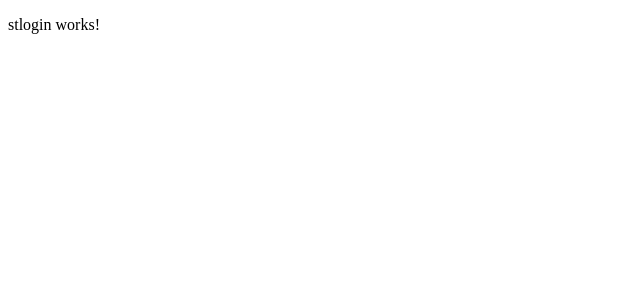
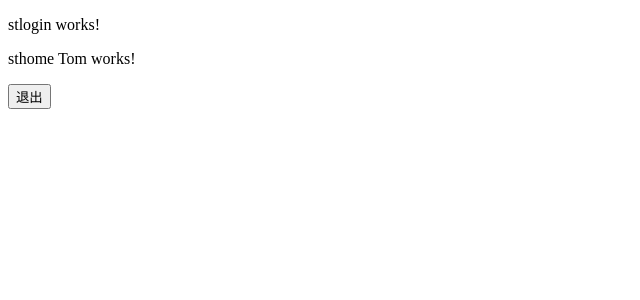
Before and after one commit to szlsay/STAngular, an Angular app: page / in a window 1280 px wide. Shown: the top 300 px of the page, without its empty margins (0-640 px from the left). Built offline with nearby package versions, Linux system fonts and the light colour scheme.

Commit message:
fix:input output

```diff
--- a/src/app/sthome/sthome.component.html
+++ b/src/app/sthome/sthome.component.html
@@ -1 +1,2 @@
-<p>sthome works!</p>
+<p>sthome {{name}} works!</p>
+<button (click)="handlerOutLogin()">退出</button>
--- a/src/app/sthome/sthome.component.ts
+++ b/src/app/sthome/sthome.component.ts
@@ -1,4 +1,4 @@
-import { Component, OnInit } from '@angular/core';
+import { Component, OnInit, Input, EventEmitter, Output } from '@angular/core';
 
 @Component({
   selector: 'app-sthome',
@@ -6,6 +6,15 @@ import { Component, OnInit } from '@angular/core';
   styleUrls: ['./sthome.component.less']
 })
 export class STHomeComponent implements OnInit {
+  @Input()
+  name!: String
+
+  @Output()
+  outLogin = new EventEmitter()
+
+  handlerOutLogin(){
+    this.outLogin.emit('用户退出')
+  }
 
   constructor() { }
 
--- a/src/app/stlogin/stlogin.component.html
+++ b/src/app/stlogin/stlogin.component.html
@@ -1 +1,2 @@
 <p>stlogin works!</p>
+<app-sthome [name]="'Tom'" (outLogin)="handleOutLogin($event)"></app-sthome>
--- a/src/app/stlogin/stlogin.component.ts
+++ b/src/app/stlogin/stlogin.component.ts
@@ -1,4 +1,4 @@
-import { Component, OnInit } from '@angular/core';
+import { Component, OnInit} from '@angular/core';
 
 @Component({
   selector: 'app-stlogin',
@@ -6,7 +6,9 @@ import { Component, OnInit } from '@angular/core';
   styleUrls: ['./stlogin.component.less']
 })
 export class STLoginComponent implements OnInit {
-
+  handleOutLogin(str: String) {
+    console.log(str)
+  }
   constructor() { }
   ngOnChanges(): void {
     console.log('stlogin-ngOnChanges');
```
